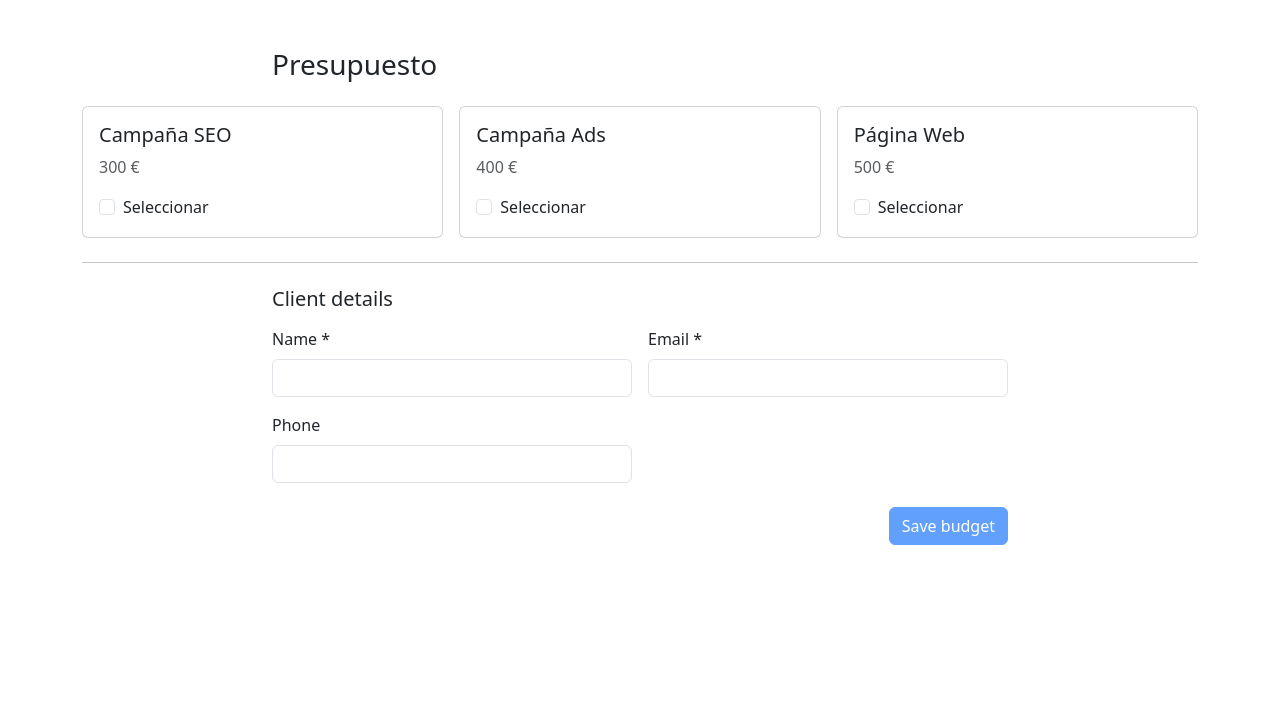
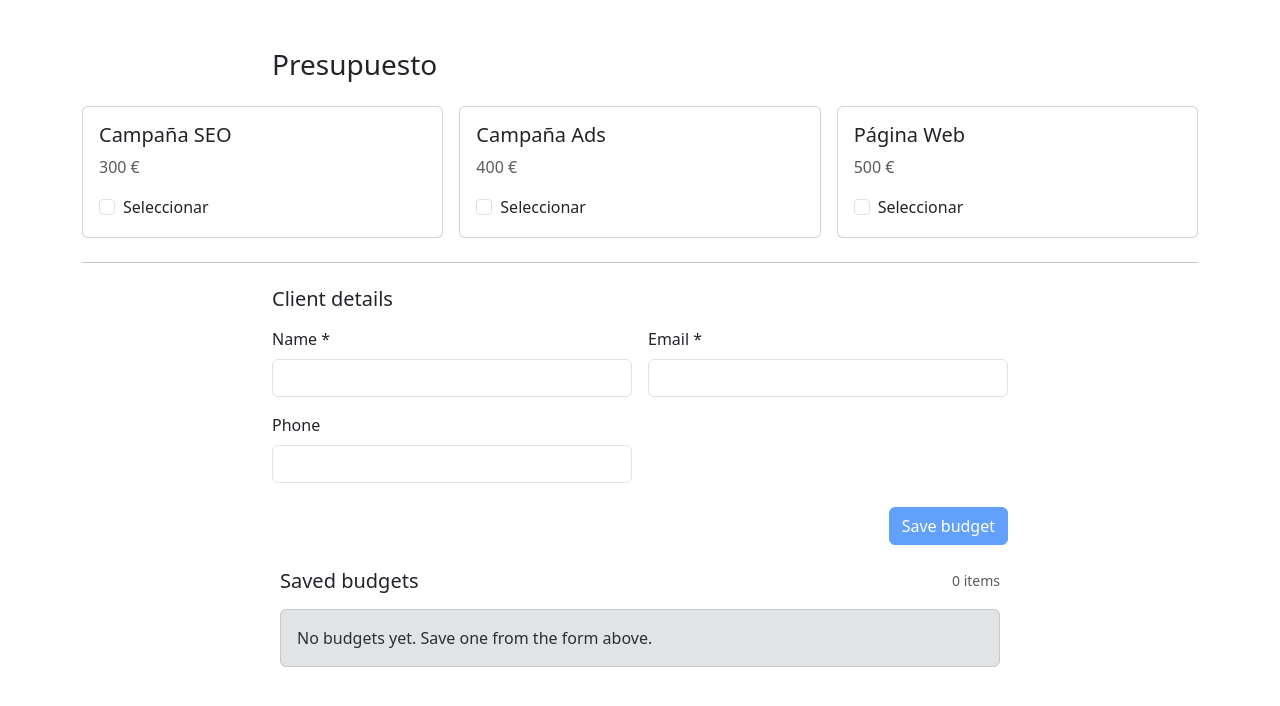
Before and after one commit to Arnau-66/-S6.-Pressupostos--Angular-, an Angular app: page / in a window 1280 px wide. Shown: the top 706 px of the page. Built offline with nearby package versions, Linux system fonts and the light colour scheme.

Commit message:
feat(budget-list): add delete button and implement removeBudget with signals

```diff
--- /dev/null
+++ b/src/app/components/budget-list/budget-list.html
@@ -0,0 +1,62 @@
+<section class="container py-4">
+  <div class="row justify-content-center">
+    <div class="col-12 col-md-10 col-lg-8">
+
+      <div class="d-flex align-items-center justify-content-between mb-3">
+        <h3 class="h5 mb-0">Saved budgets</h3>
+        <span class="text-muted small">
+          @if (service.budgets().length === 1) {
+            {{ service.budgets().length }} item
+          } @else {
+            {{ service.budgets().length }} items
+          }
+        </span>
+      </div>
+
+      @if (service.budgets().length === 0) {
+        <div class="alert alert-secondary">
+          No budgets yet. Save one from the form above.
+        </div>
+      } @else {
+        <ul class="list-group">
+          @for (b of service.budgets(); track b.id) {
+            <li class="list-group-item d-flex flex-column flex-md-row gap-2 gap-md-0 align-items-md-center justify-content-between">
+              <div class="me-md-3">
+                <div class="fw-semibold">
+                  {{ b.client.name }}
+                  <span class="text-muted">· {{ b.client.email }}</span>
+                  @if (b.client.phone) {
+                    <span class="text-muted">· {{ b.client.phone }}</span>
+                  }
+                </div>
+                <div class="text-muted small">
+                  <span class="me-2">Date: {{ b.date | date:'medium' }}</span>
+                  <span>Services:
+                    @if (b.services.seo) { <span class="badge text-bg-light me-1">SEO</span> }
+                    @if (b.services.ads) { <span class="badge text-bg-light me-1">Ads</span> }
+                    @if (b.services.web) {
+                      <span class="badge text-bg-light me-1">
+                        Web ({{ b.services.pages }}×{{ b.services.languages }})
+                      </span>
+                    }
+                  </span>
+                </div>
+              </div>
+
+              <div class="ms-md-auto text-md-end">
+                <div class="fw-bold">{{ b.total | currency:'EUR' }}</div>
+
+                <button class="btn btn-sm btn-outline-danger mt-1"
+                        (click)="service.removeBudget(b.id)">
+                  Delete
+                </button>
+
+              </div>
+            </li>
+          }
+        </ul>
+      }
+
+    </div>
+  </div>
+</section>
--- /dev/null
+++ b/src/app/components/budget-list/budget-list.scss
@@ -0,0 +1,4 @@
+.list-group-item {
+  padding-top: 0.75rem;
+  padding-bottom: 0.75rem;
+}
--- /dev/null
+++ b/src/app/components/budget-list/budget-list.ts
@@ -0,0 +1,20 @@
+import { CommonModule, CurrencyPipe, DatePipe } from '@angular/common';
+import { Component } from '@angular/core';
+import { BudgetService } from '../../services/budget';
+
+@Component({
+  selector: 'app-budget-list',
+  standalone: true,
+  imports: [CommonModule, DatePipe, CurrencyPipe],
+  templateUrl: './budget-list.html',
+  styleUrl: './budget-list.scss'
+})
+export class BudgetList {
+
+  public service: BudgetService;
+
+  constructor(service: BudgetService){
+    this.service = service;
+  }
+
+}
--- a/src/app/components/home/home.html
+++ b/src/app/components/home/home.html
@@ -114,3 +114,5 @@
 
   </div>
 </div>
+
+<app-budget-list></app-budget-list>
--- a/src/app/components/home/home.ts
+++ b/src/app/components/home/home.ts
@@ -3,11 +3,12 @@ import { Component } from '@angular/core';
 import { FormGroup, ReactiveFormsModule, FormBuilder, Validators } from '@angular/forms';
 import { BudgetService, SelectionWithWeb } from '../../services/budget';
 import { Panel } from '../panel/panel';
+import { BudgetList } from '../budget-list/budget-list';
 
 @Component({
   selector: 'app-home',
   standalone: true,
-  imports: [CommonModule, ReactiveFormsModule, Panel],
+  imports: [CommonModule, ReactiveFormsModule, Panel, BudgetList],
   templateUrl: './home.html',
   styleUrl: './home.scss'
 })
```
Also changed, not shown: 1 other file (tests, documents, lock files or other folders).
